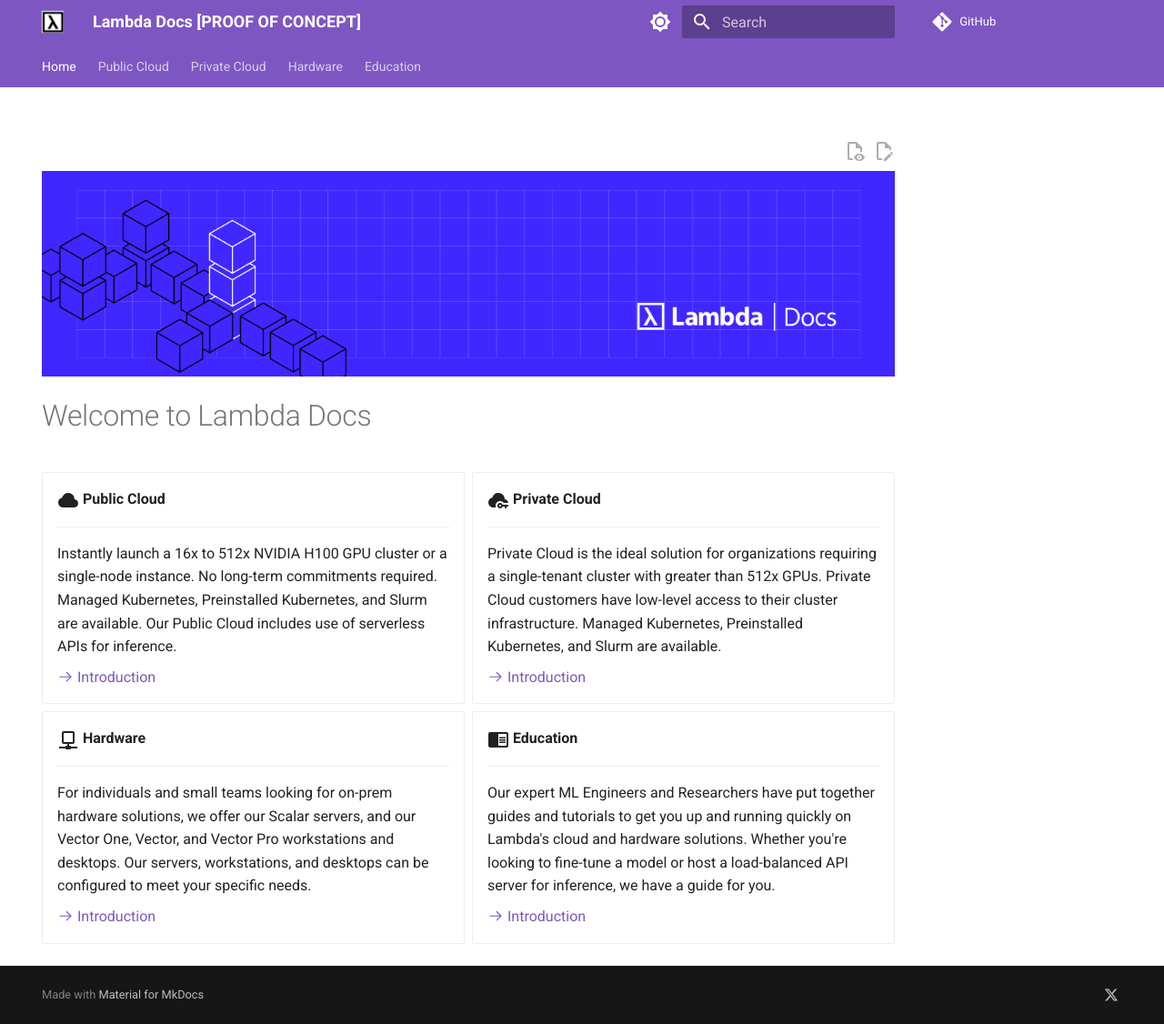
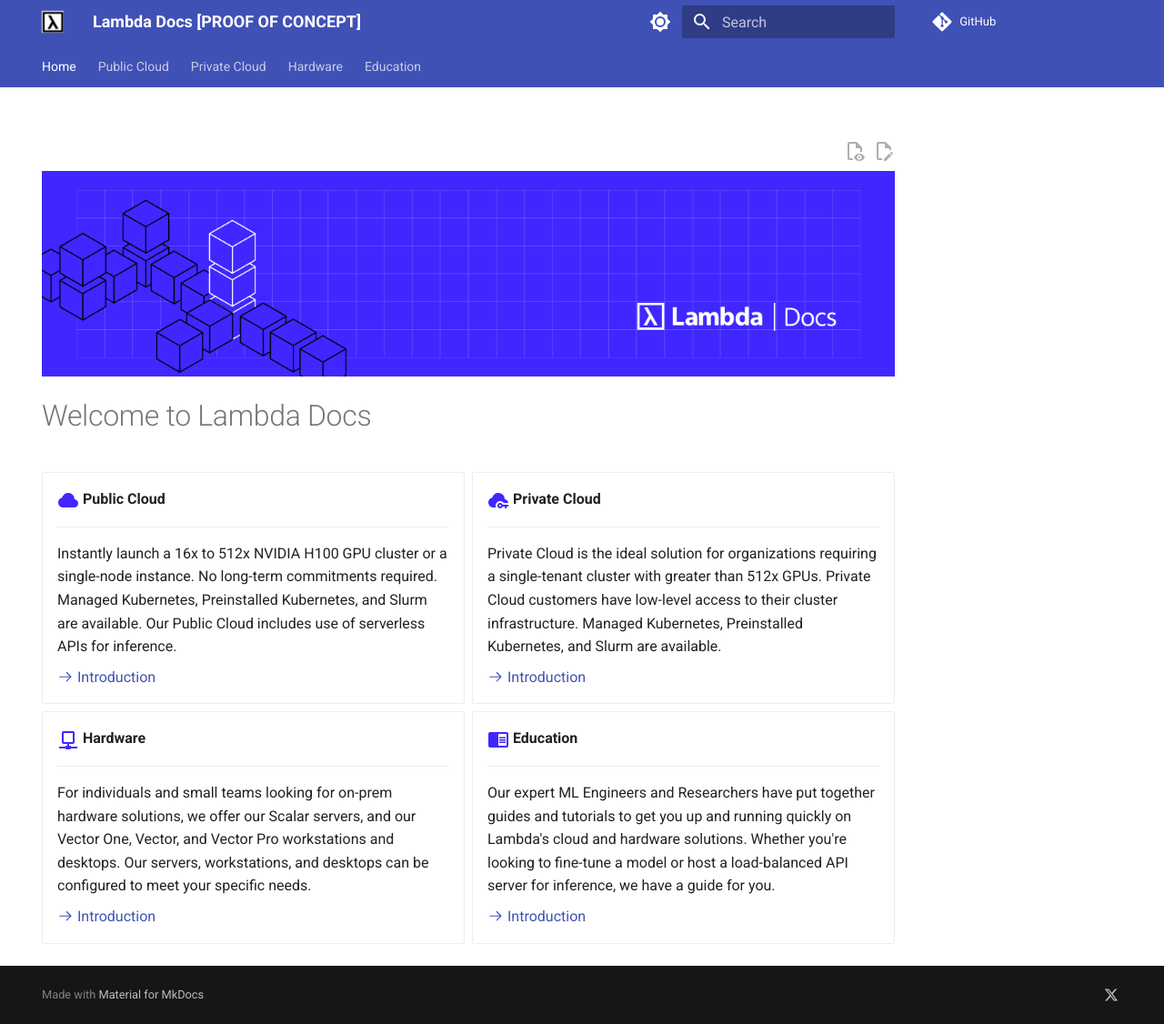
Before and after one commit to cbrownstein-lambda/lambda-docs-mkdocs, an MkDocs documentation site: the page built from docs/index.md, in a window 1280 px wide and 1126 px high. Shown: the whole window at 91% size. Built offline with MkDocs 1.6.1 and Material for MkDocs 9.7.7, drawn with Linux system fonts in a browser that asks for light colours; a script that is not in the unit is left out; comment, search, counter and statistics services are not loaded.

Commit message:
Create and use custom stylesheet for Lambda purple

```diff
--- /dev/null
+++ b/docs/assets/css/extra.css
@@ -0,0 +1,3 @@
+.lambda {
+    color: #4027FF;
+}
--- a/mkdocs.yml
+++ b/mkdocs.yml
@@ -13,13 +13,13 @@
       #    - toc.integrate
   palette:
     - media: "(prefers-color-scheme: light)"
-      primary: deep purple
+      primary: custom
       scheme: default
       toggle:
         icon: material/brightness-7
         name: Switch to dark mode
     - media: "(prefers-color-scheme: dark)"
-      primary: deep purple
+      primary: custom
       scheme: slate
       toggle:
         icon: material/brightness-4
@@ -103,6 +103,8 @@
         'one-click-clusters/getting-started.md': 'public-cloud/1-click-clusters/getting-started.md'
   - tags:
       tags_file: tags.md
+extra_css:
+  - assets/css/extra.css
 extra_javascript:
   - https://cdn.jsdelivr.net/npm/vega@5
   - https://cdn.jsdelivr.net/npm/vega-lite@5
```
Also changed, not shown: docs/index.md (+4 -4 lines).
